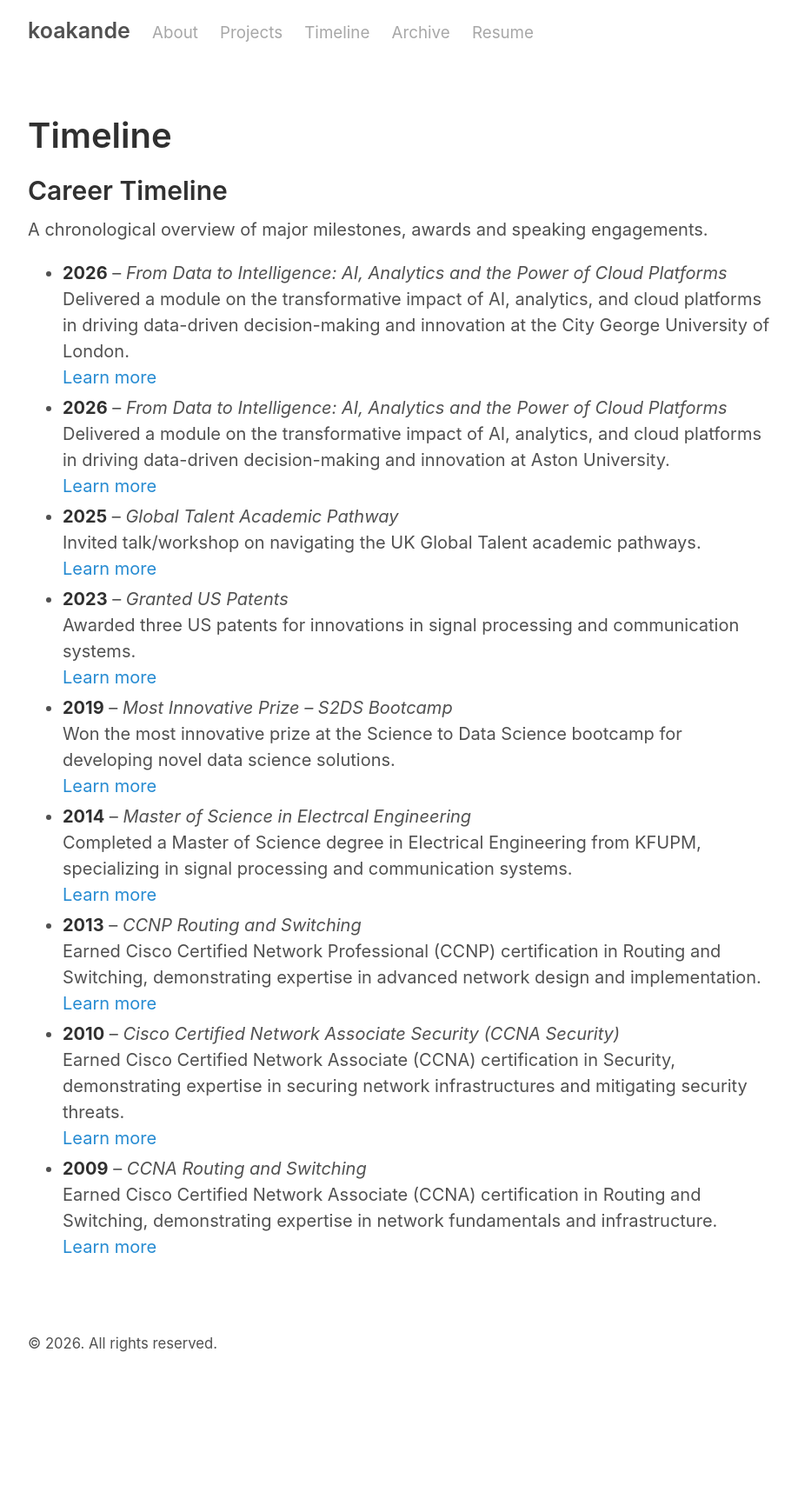
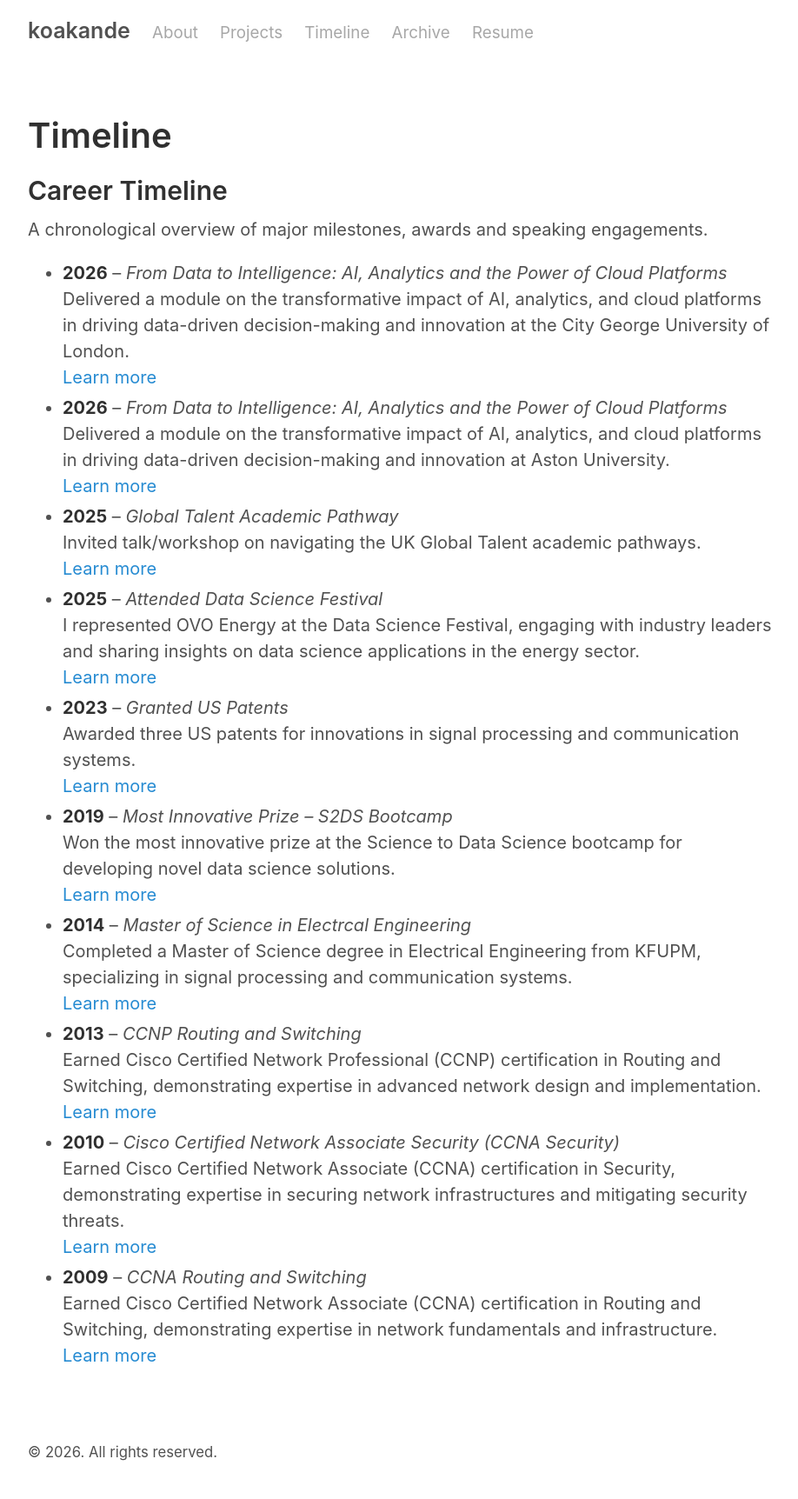
Before and after one commit to kbakande/kbakande.github.io, a Jekyll site: the page built from timeline.html, in a window 1280 px wide. Shown: the whole page at 87% size, without its empty margins (178-1096 px from the left). Built offline with Jekyll 4.4.1, drawn with Linux system fonts in a browser that asks for light colours; before the commit the page ends 1599 px from its top, so only the background shows below that.

Commit message:
adds additional project description

```diff
--- a/_data/timeline.yml
+++ b/_data/timeline.yml
@@ -10,6 +10,10 @@
   title: Global Talent Academic Pathway
   description: Invited talk/workshop on navigating the UK Global Talent academic pathways.
   link: https://drive.google.com/file/d/1afBpexgQ-RMdsdcqqsuRn0CPf4uzh6Av/view?usp=drivesdk
+- year: 2025
+  title: Attended Data Science Festival
+  description: I represented OVO Energy at the Data Science Festival, engaging with industry leaders and sharing insights on data science applications in the energy sector.
+  link: https://datasciencefestival.com/event/career-day-2025/
 - year: 2023
   title: Granted US Patents
   description: Awarded three US patents for innovations in signal processing and communication systems.
```
